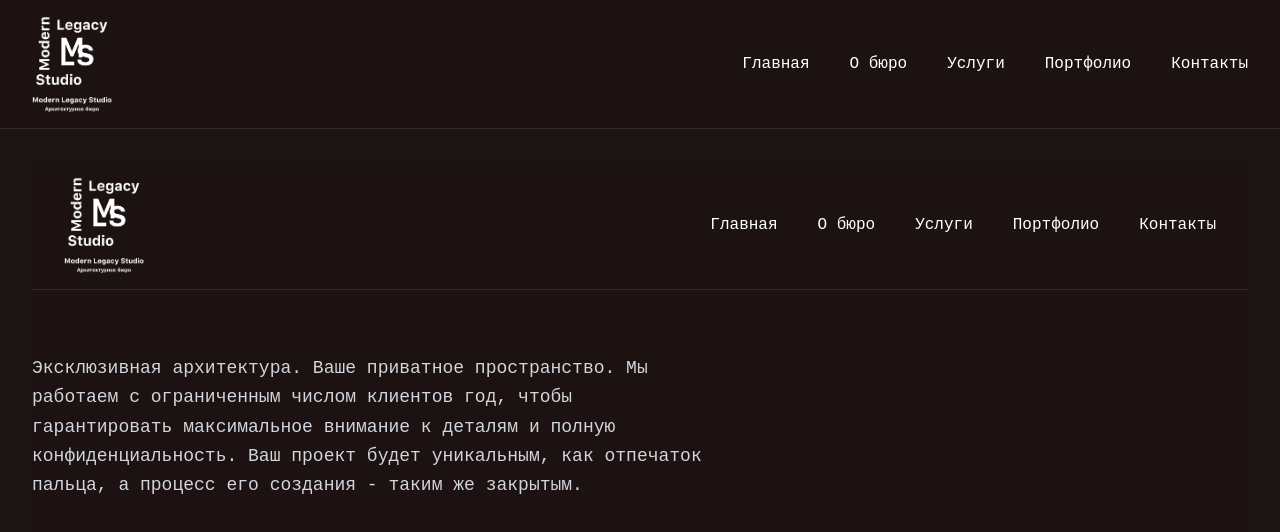
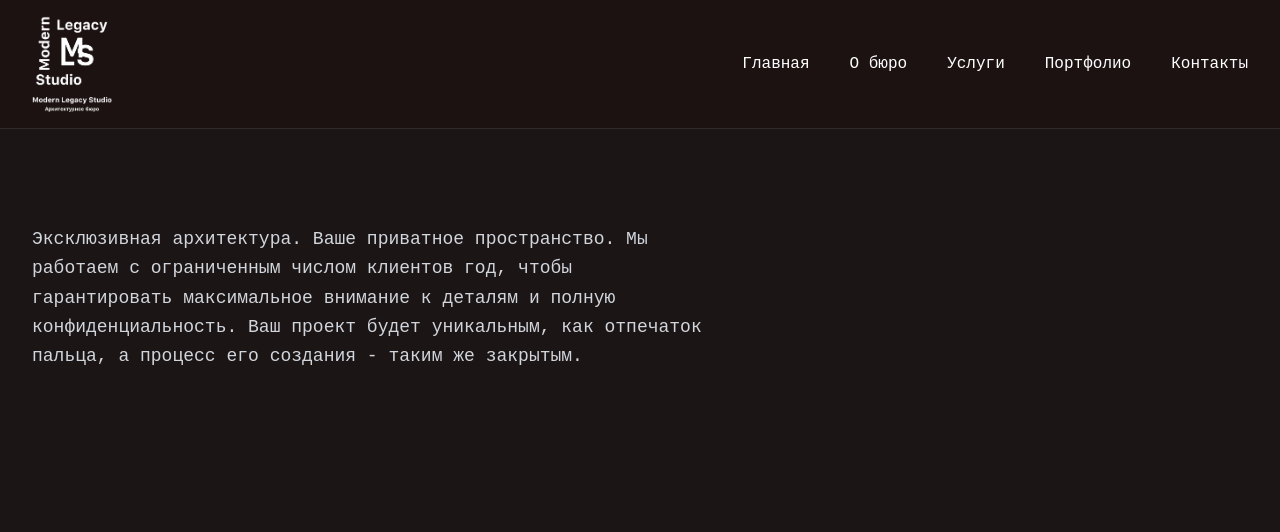
Before and after one commit to vrodeprogramist/my-project, a Next.js app: page / in a window 1280 px wide. Shown: the top 532 px of the page. Built offline with nearby package versions, Linux system fonts and the light colour scheme.

Commit message:
page.tsx
Removed Header component and navigation array from Home component.

```diff
--- a/app/page.tsx
+++ b/app/page.tsx
@@ -1,28 +1,10 @@
-"use client";
-
-import Header from "@/components/ui/Header";
 import Hero from "@/components/ui/Hero";
-
-const navigation = [
-  { label: "Главная", href: "/" },
-  { label: "О бюро", href: "/oburo" },
-  { label: "Услуги", href: "/uslugi" },
-  { label: "Портфолио", href: "/portfolio" },
-  { label: "Контакты", href: "/contacts" },
-];
 
 export default function Home() {
   return (
-    <div className="min-h-screen bg-[#1c1212]">
-      <Header navigation={navigation} />
-      <Hero
-        primaryButton={{
-          text: "Client Access",
-          onClick: () => console.log("Клик"),
-        }}
-        title=""
-        description="Эксклюзивная архитектура. Ваше приватное пространство. Мы работаем с ограниченным числом клиентов год, чтобы гарантировать максимальное внимание к деталям и полную конфиденциальность. Ваш проект будет уникальным, как отпечаток пальца, а процесс его создания - таким же закрытым."
-      />
-    </div>
+    <Hero
+      title=""
+      description="Эксклюзивная архитектура. Ваше приватное пространство. Мы работаем с ограниченным числом клиентов год, чтобы гарантировать максимальное внимание к деталям и полную конфиденциальность. Ваш проект будет уникальным, как отпечаток пальца, а процесс его создания - таким же закрытым."
+    />
   );
 }
```
